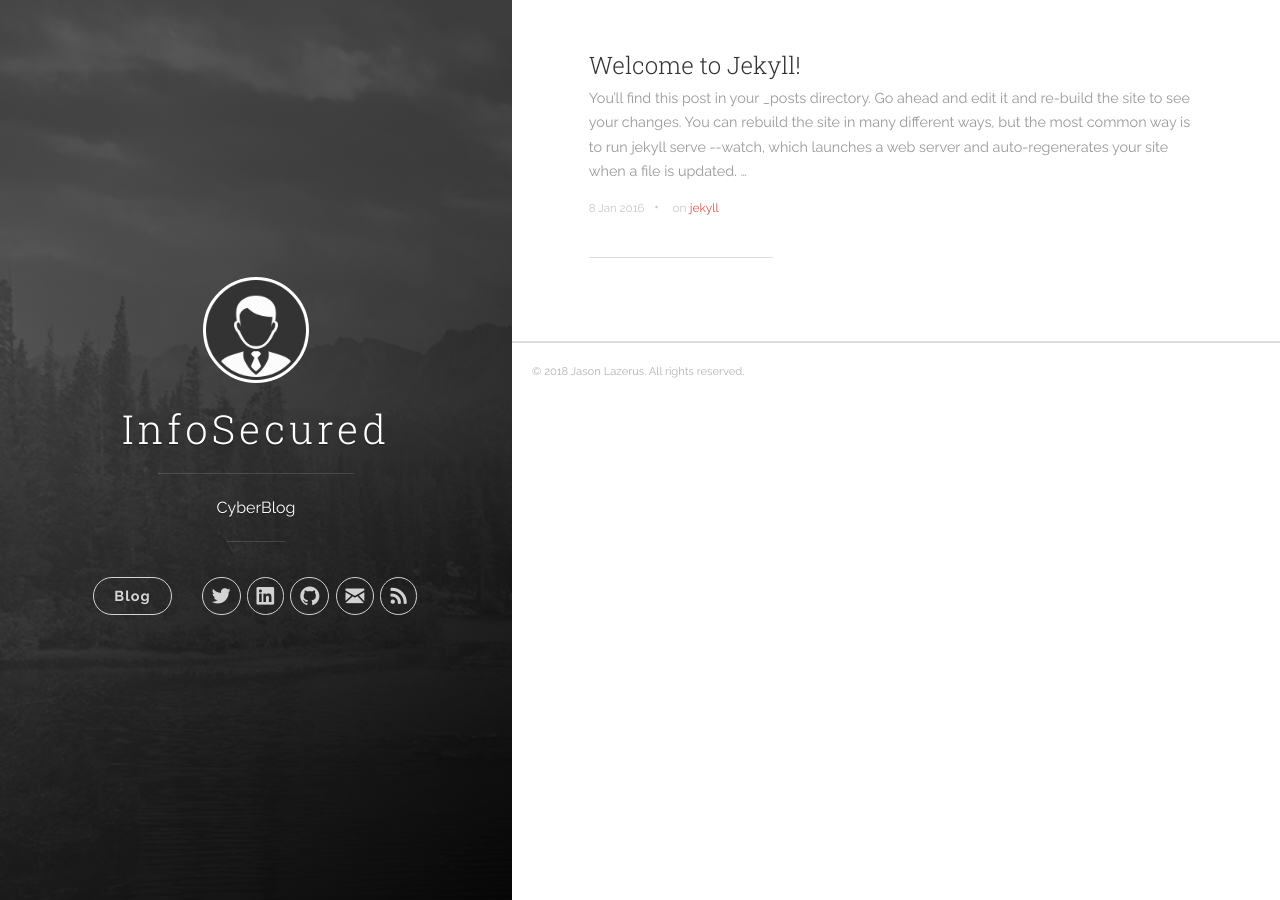
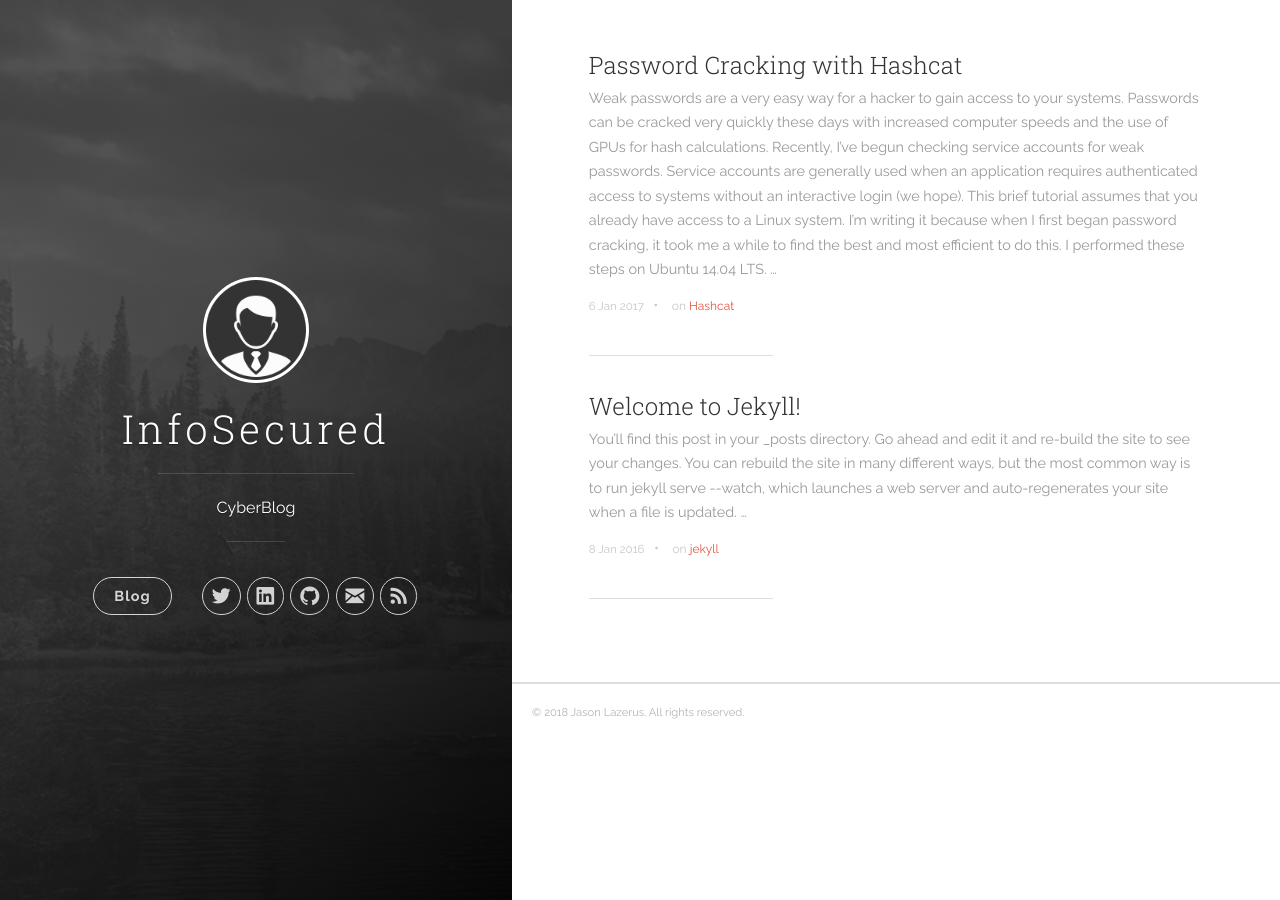
Before and after one commit to InfoSecured/infosecured.github.io, a Jekyll site: the page built from index.html, in a window 1280 px wide. Built offline with Jekyll 4.4.1, drawn with Linux system fonts in a browser that asks for light colours; the list of posts is cut into pages by our own code.

Commit message:
new post

```diff
--- a/_config.yml
+++ b/_config.yml
@@ -10,7 +10,6 @@ author:
   name: 'Jason Lazerus'
   email: jlazerus@infosecured.org
   twitter_username: infosecured
-  #facebook_username: joshgerdes
   github_username:  infosecured
   linkedin_username:  jasonlazerus
 
--- /dev/null
+++ b/_posts/2017-01-06-password-cracking-with-hashcat.markdown
@@ -0,0 +1,30 @@
+---
+title: "Password Cracking with Hashcat"
+date:   2017-01-06 15:04:23
+categories: [Password Cracking]
+tags: [Hashcat]
+---
+
+Weak passwords are a very easy way for a hacker to gain access to your systems.  Passwords can be cracked very quickly these days with increased computer speeds and the use of GPUs for hash calculations.  Recently, I’ve begun checking service accounts for weak passwords.  Service accounts are generally used when an application requires authenticated access to systems without an interactive login (we hope).  This brief tutorial assumes that you already have access to a Linux system.  I’m writing it because when I first began password cracking, it took me a while to find the best and most efficient to do this. I performed these steps on Ubuntu 14.04 LTS.
+
+For the following steps, you’ll need to download Hashcat.
+
+View the password hashes by typing the following in terminal:
+`tail -n 1 /etc/shadow`
+To determine the hashing algorithm used by the system, type the following:
+`grep -rn ENCRYPT_METHOD /etc/login.defs`
+Extract the Hash from the file /etc/shadow and create the Hash File. Replace “user to crack” with the username of the account you are trying to crack.
+`tail /etc/shadow | grep "user to crack" | awk  -F':' '{print $2}' >> password.hash`
+Next, you’ll have to determine whether you’re using a dictionary, rules or brute force attack.
+Dictionary
+Download or create a password list. You should be able to find one easily using Google or you can create your own.
+Run Hashcat with the following command.  Note: The 1800 signifies that the hash type that you are cracking is sha512crypt $6$, SHA512(Unix).  If your hash type is different, you’ll want to run hashcat –help and search the list for your hash type.  You can also grep this information (i.e. hashcat –help | grep ntlm).
+`hashcat -m 1800 -a 0 -o cracked.txt password.hash dictionaryfile.txt`
+Brute Force
+Run Hashcat with the following command: Note that the brute-force method can be altered for specific combinations.  This method will take a long time.
+`hashcat -m 1800 -a 3 -o cracked.txt password.hash ?a?a?a?a?a?a?a?a`
+Rules (This way worked really well for me)
+In the rules sub-folder are numerous sets of rules to try.  You can also search Google for more rules.  In addition, you can open the rules file in a text editor, you can view the different types of iterations that are performed against each word in your dictionary file.
+Run Hashcat with the following command (replacing the appropriate filenames).
+`hashcat -m 1800 -a 1 -o cracked.txt -r rule.file password.hash dictionaryfile.txt`
+This guide should be a basic start to password cracking with Hashcat.  As you get comfortable using a method like this, you can expand upon it by adding multiple dictionaries and more password iterations.
```
